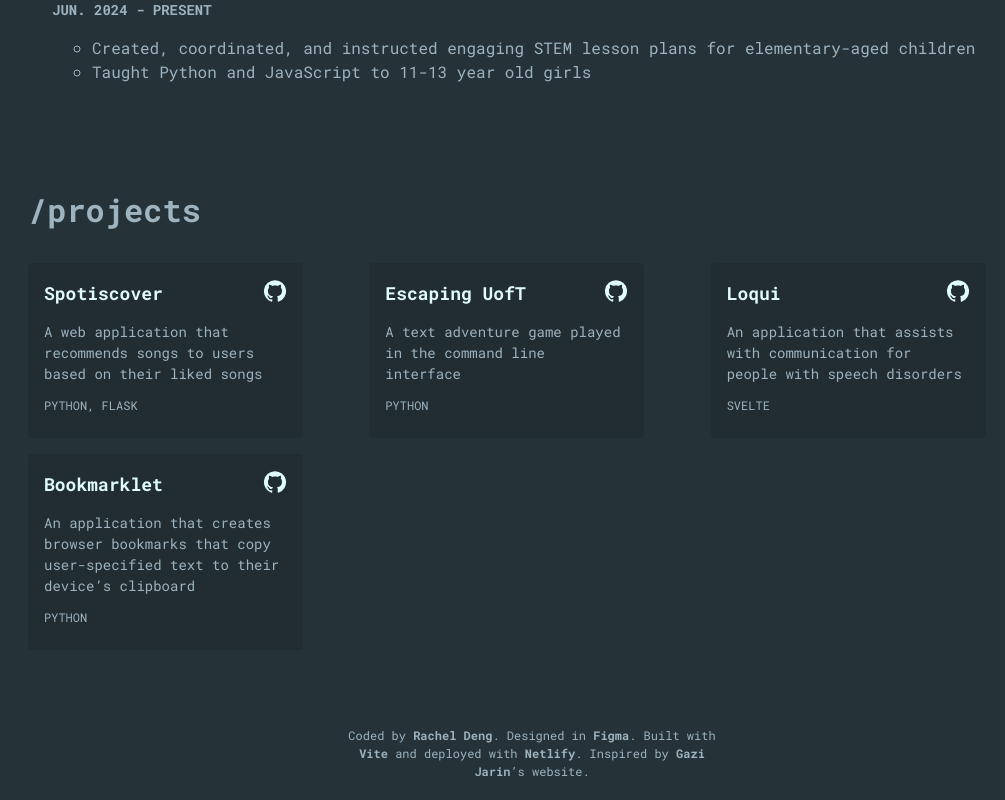
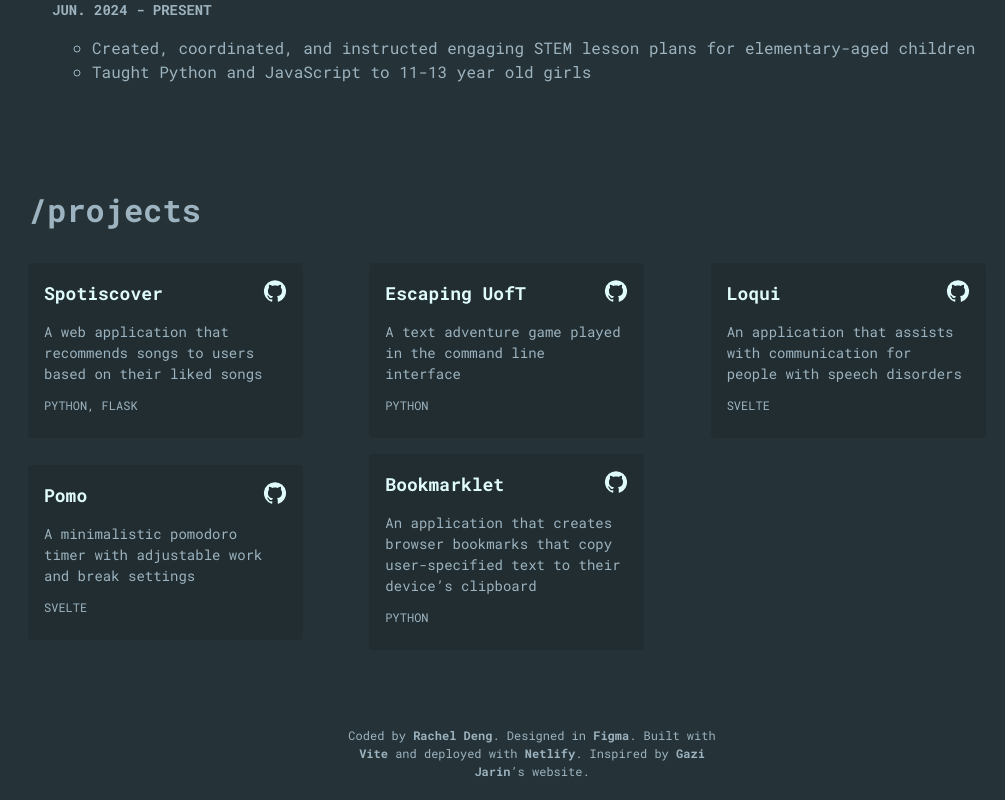
Before and after one commit to rachelkd/portfolio, a React (Vite) app: page / in a window 1280 px wide. Shown: the part 1572-2372 px from the top of the page, without its empty margins (108-1113 px from the left). Built offline with nearby package versions, Linux system fonts and the light colour scheme.

Commit message:
Added pomodoro project

```diff
--- a/src/components/Cards.tsx
+++ b/src/components/Cards.tsx
@@ -21,6 +21,11 @@
     Loqui: {
         githubLink: 'https://github.com/DanielTong50/loqui',
         desc: 'An application that assists with communication for people with speech disorders',
+        technologiesUsed: ['Svelte'],
+    },
+    Pomo: {
+        githubLink: 'https://github.com/rachelkd/pomo',
+        desc: 'A minimalistic pomodoro timer with adjustable work and break settings',
         technologiesUsed: ['Svelte'],
     },
     Bookmarklet: {
```
